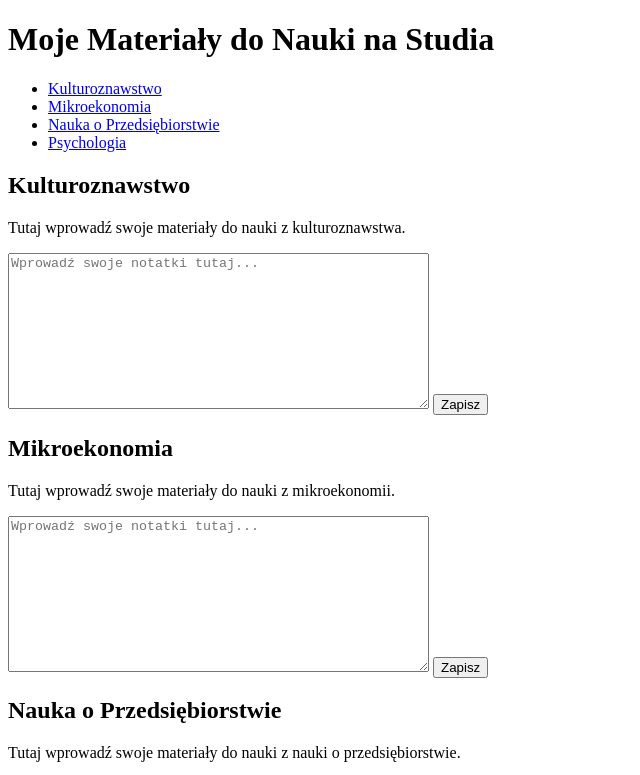
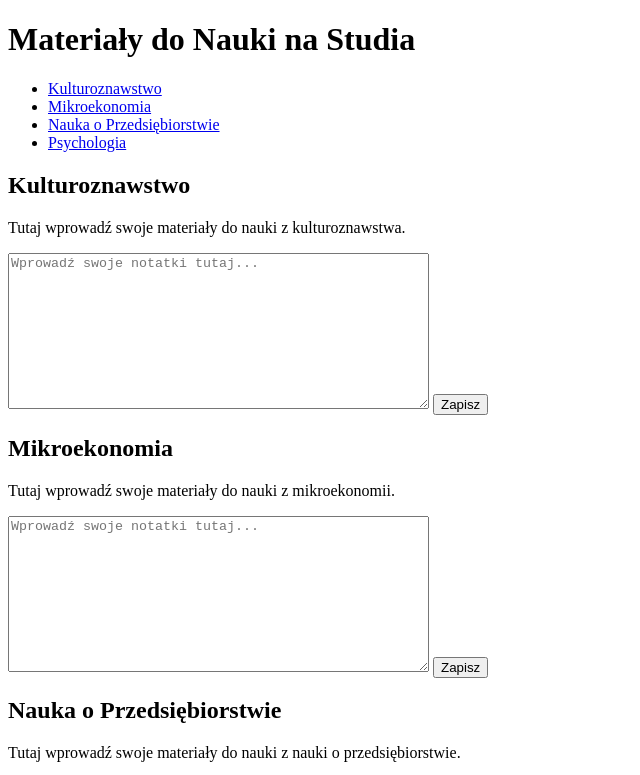
Before and after one commit to dawid56567/studia, a plain HTML site: page index.html in a window 1280 px wide. Shown: the top 775 px of the page, without its empty margins (0-640 px from the left). Drawn offline with Linux system fonts and the light colour scheme.

Commit message:
index.html

```diff
--- a/index.html
+++ b/index.html
@@ -3,11 +3,11 @@
 <head>
     <meta charset="UTF-8">
     <meta name="viewport" content="width=device-width, initial-scale=1.0">
-    <title>Moje Materiały do Nauki</title>
+    <title>Materiały do nauki</title>
 </head>
 <body>
 
-<h1>Moje Materiały do Nauki na Studia</h1>
+<h1> Materiały do Nauki na Studia</h1>
 
 <!-- Zakładki dla różnych przedmiotów -->
 <ul>
```
